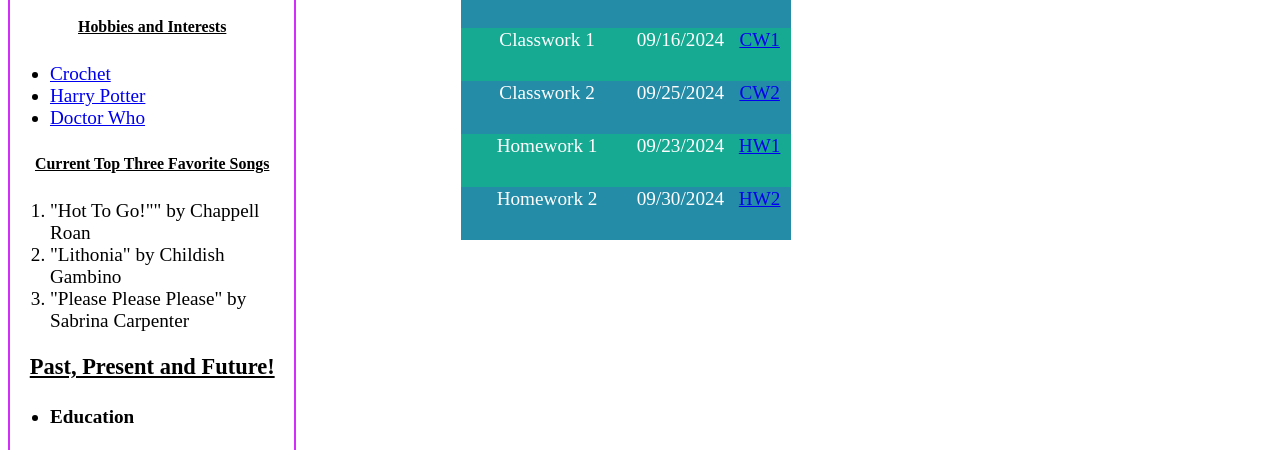
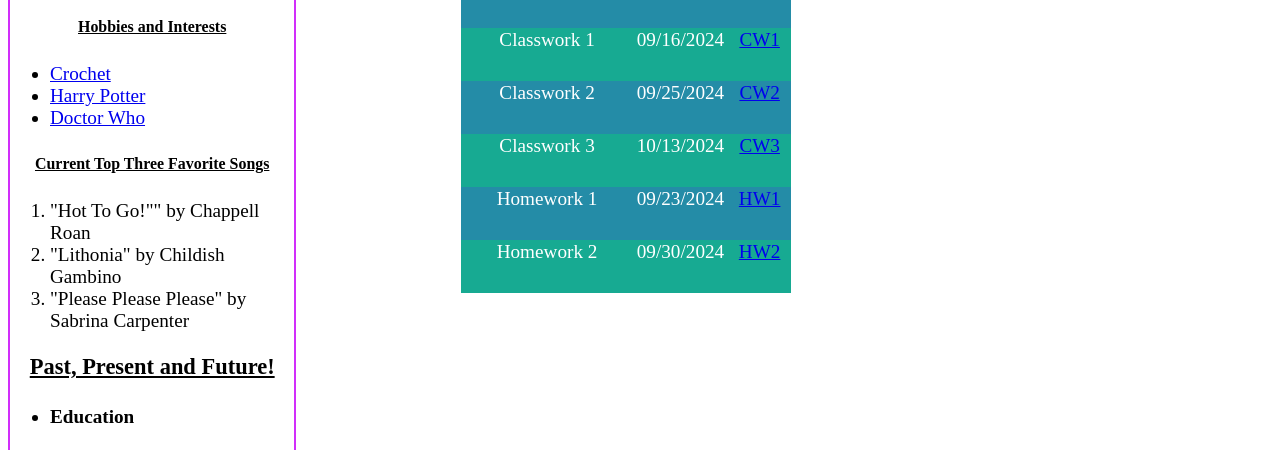
Before and after one commit to mgibbons989/Web-Programming, a plain HTML site: page HW1/index.html in a window 1280 px wide. Shown: the part 292-742 px from the top of the page. Drawn offline with Linux system fonts and the light colour scheme.

Commit message:
updated index.html for HW2

```diff
--- a/HW1/index.html
+++ b/HW1/index.html
@@ -109,6 +109,11 @@
                                 <td><a href = "https://codd.cs.gsu.edu/~mgibbons3/WP/CW/2/index.html" target="_blank">CW2</a></td>
                             </tr>
                             <tr>
+                                <td><span class = "red">Classwork</span> 3</td>
+                                <td>10/13/2024</td>
+                                <td><a href = "https://codd.cs.gsu.edu/~mgibbons3/WP/CW/3/index.php" target="_blank">CW3</a></td>
+                            </tr>
+                            <tr>
                                 <td><span class = "red">Homework</span> 1</td>
                                 <td>09/23/2024</td>
                                 <td><a href = "https://codd.cs.gsu.edu/~mgibbons3/WP/HW/1/index.html" target="_blank">HW1</a></td>
```
